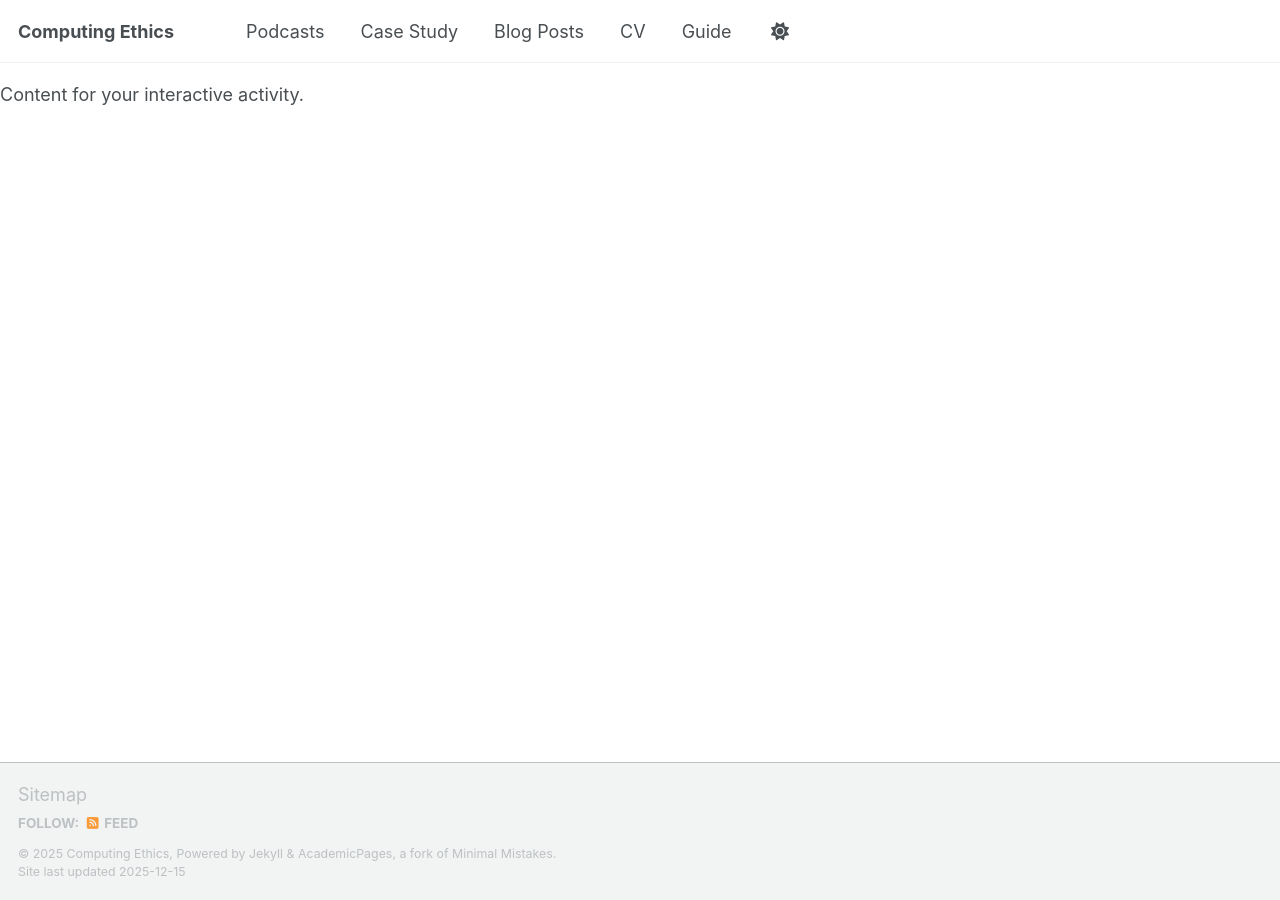
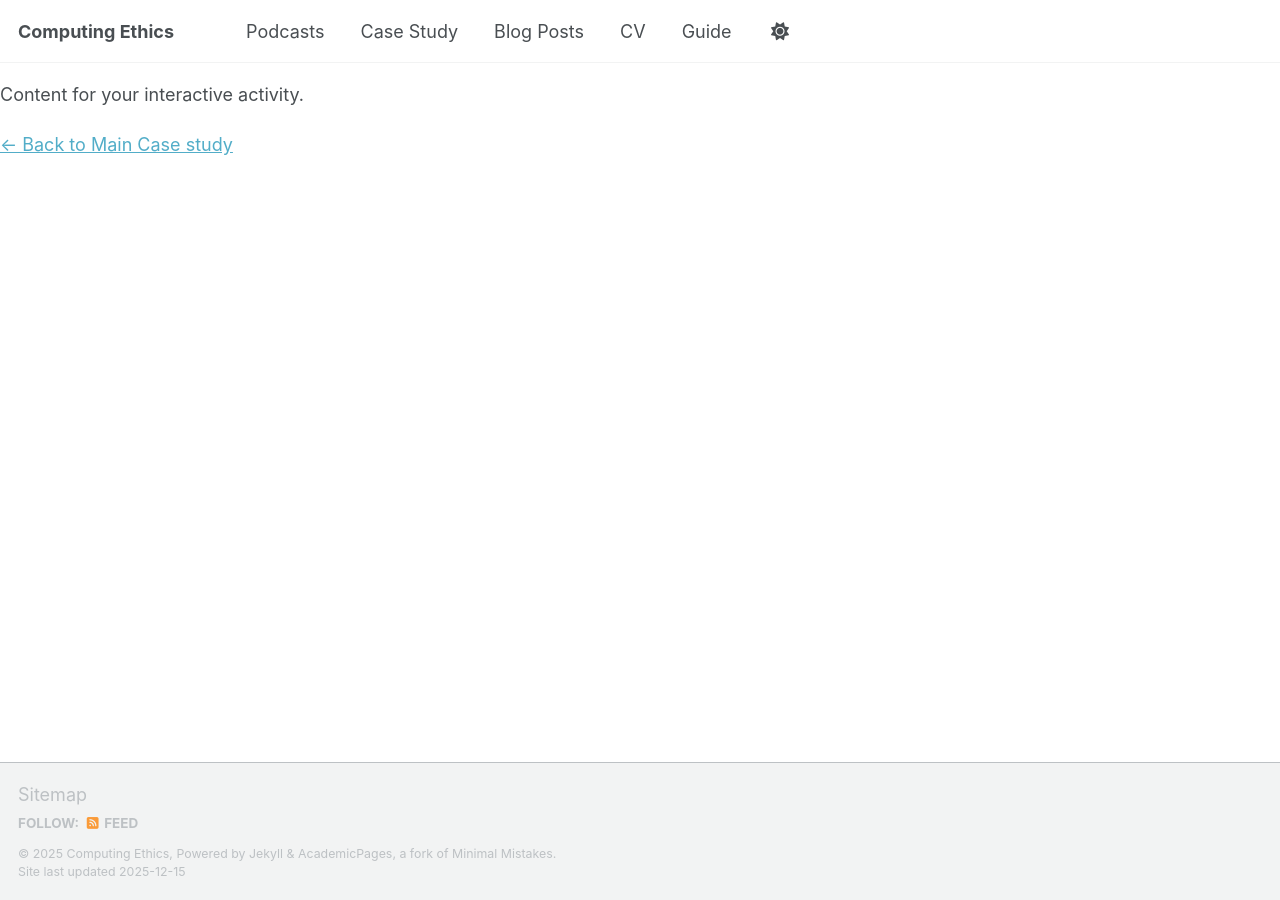
Before and after one commit to kahise1/ethics_fall2025, a Jekyll site: the page built from _casestudy/activity.md, in a window 1280 px wide. Built offline with Jekyll 4.4.1, drawn with Linux system fonts in a browser that asks for light colours; a script that is not in the unit is left out; some of the changed lines change nothing that is shown.

Commit message:
# update

```diff
--- a/_casestudy/activity.md
+++ b/_casestudy/activity.md
@@ -4,3 +4,7 @@ title: "Activity"
 layout: default
 ---
 Content for your interactive activity.
+
+
+
+[← Back to Main Case study](/ethics_fall2025/casestudy)
--- a/_config.yml
+++ b/_config.yml
@@ -275,15 +275,15 @@ defaults:
       author_profile: true
       share: true
       comments: true
-  # _portfolio
+  # _casestudy
   - scope:
       path: ""
-      type: portfolio
+      type: casestudy
     values:
       layout: single
       author_profile: true
-      share: true
-      comment: true
+      share: false
+      comment: false
   # _talks
   - scope:
       path: ""
```
